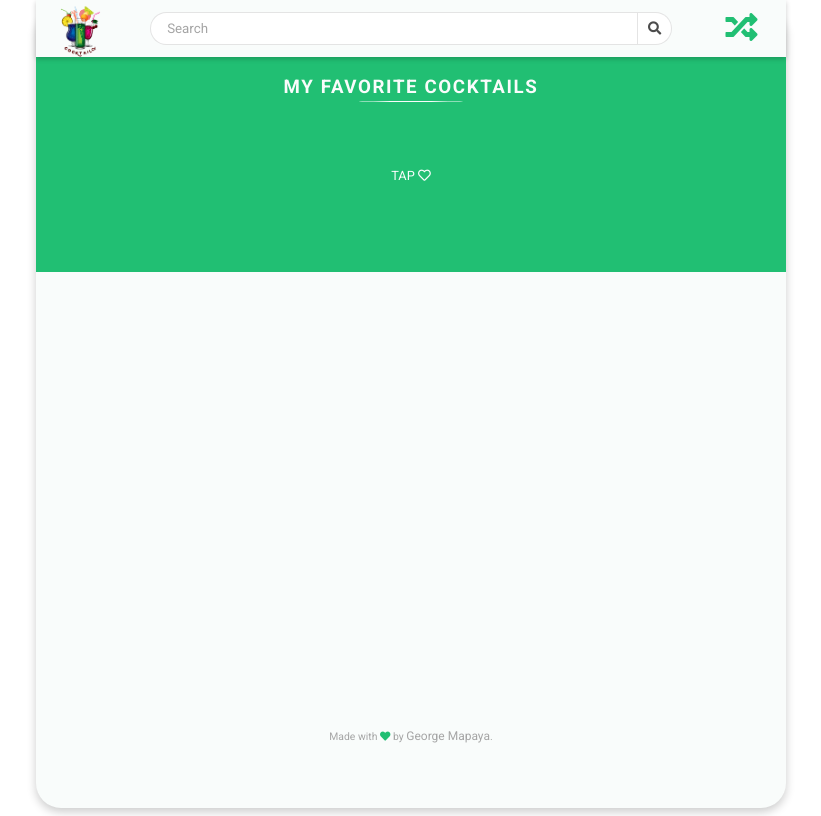
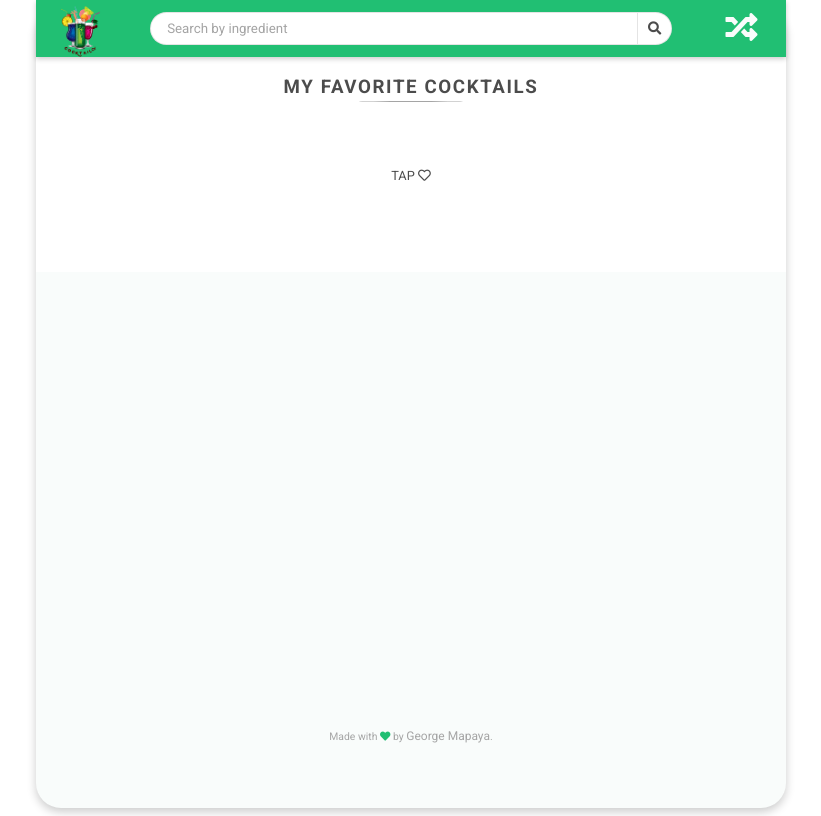
Before and after one commit to georit/draaaaanks, a PHP site: page / in a window 1280 px wide. Shown: the whole page, without its empty margins (229-1050 px from the left). Run offline with PHP 8.4, Linux system fonts and the light colour scheme; some libraries are stand-ins or nearby versions; some web fonts are replaced.

Commit message:
Minor edits

```diff
--- a/css/style.css
+++ b/css/style.css
@@ -23,7 +23,7 @@
 }
 
 body {
-  background-color: var(--primary-background-color);
+  background-color: var(--secondary-background-color);
   font-size: 16px;
   font-family: var(--primary-font-family);
   color: var(--primary-color);
@@ -111,7 +111,7 @@ header {
   left: 0;
   width: 100%;
   z-index: 99;
-  background-color: var(--primary-background-color);
+  background-color: var(--secondary-background-color);
   box-shadow: 0 2px 5px rgba(0, 0, 0, 0.2);
 }
 
@@ -138,7 +138,7 @@ header {
   font-size: 2rem;
   background-color: transparent;
   border: none;
-  color: var(--secondary-background-color);
+  color: var(--primary-background-color);
   appearance: none;
   -moz-appearance: none;
   -webkit-appearance: none;
@@ -220,12 +220,12 @@ header input:focus {
 .fav-container {
   padding: 60px 0.5rem 0;
   text-align: center;
-  background-color: var(--secondary-background-color);
+  background-color: var(--tertiary-background-color);
   min-height: 33vh;
 }
 
 .fav-container h3 {
-  color: var(--primary-background-color);
+  color: var(--primary-color);
   text-transform: uppercase;
   letter-spacing: 0.1rem;
   margin: 0.5rem 1rem 2rem;
@@ -235,7 +235,7 @@ header input:focus {
 
 .fav-container h3::after {
   content: "";
-  border-bottom: 1.5px solid var(--primary-background-color);
+  border-bottom: 1.5px solid var(--secondary-color);
   border-radius: 100%;
   width: 15%;
   position: absolute;
@@ -278,7 +278,7 @@ header input:focus {
 }
 
 .fav-drinks li span {
-  color: var(--primary-background-color);
+  color: var(--primary-color);
   font-size: 0.8rem;
   display: inline-block;
   overflow: hidden;
@@ -298,7 +298,7 @@ header input:focus {
   width: 80%;
   padding-top: 3vh;
   text-transform: uppercase;
-  color: var(--primary-background-color);
+  color: var(--primary-color);
 }
 
 /* ***** Drinks ***** */
@@ -491,7 +491,7 @@ header input:focus {
 }
 
 .drink-info .mix-instructions li {
-  color: var(--secondary-color);
+  color: var(--primary-color);
   display: inline-block;
   text-align: left;
   padding-top: 10px;
--- a/home.html
+++ b/home.html
@@ -106,7 +106,11 @@
       <header>
         <img src="./img/logo.png" alt="logo" class="logo" />
         <div class="search-container">
-          <input type="text" id="search-term" placeholder="Search" />
+          <input
+            type="text"
+            id="search-term"
+            placeholder="Search by ingredient"
+          />
           <button class="btn btn-clear btn-clear-search">
             <i class="fas fa-times-circle"></i>
           </button>
```
